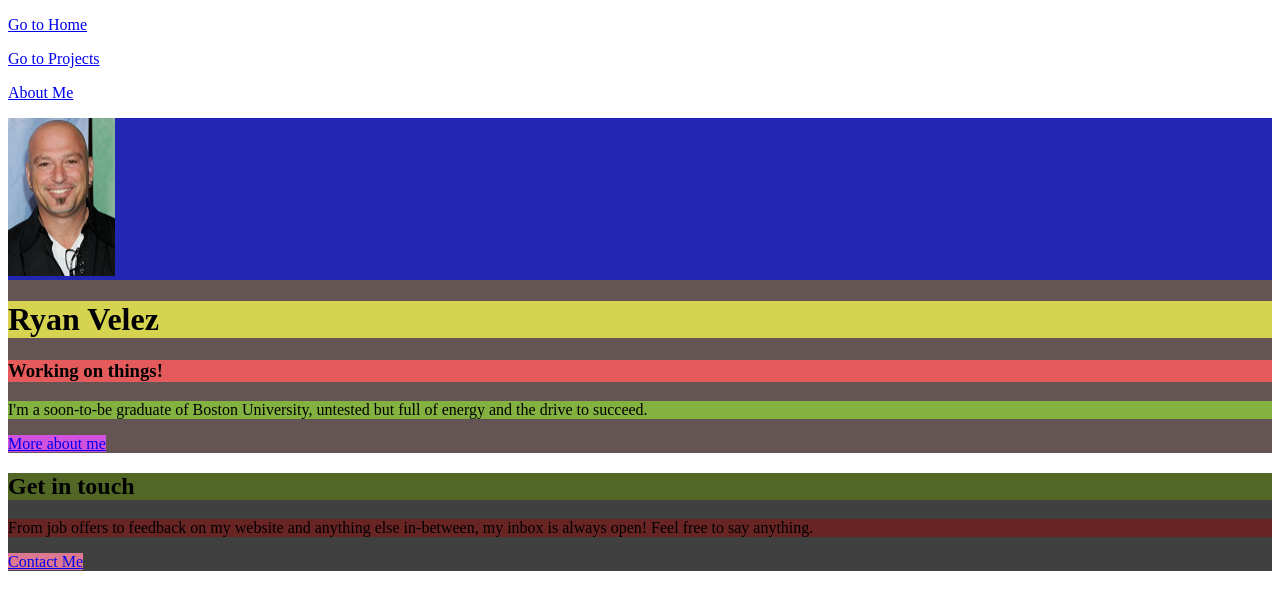
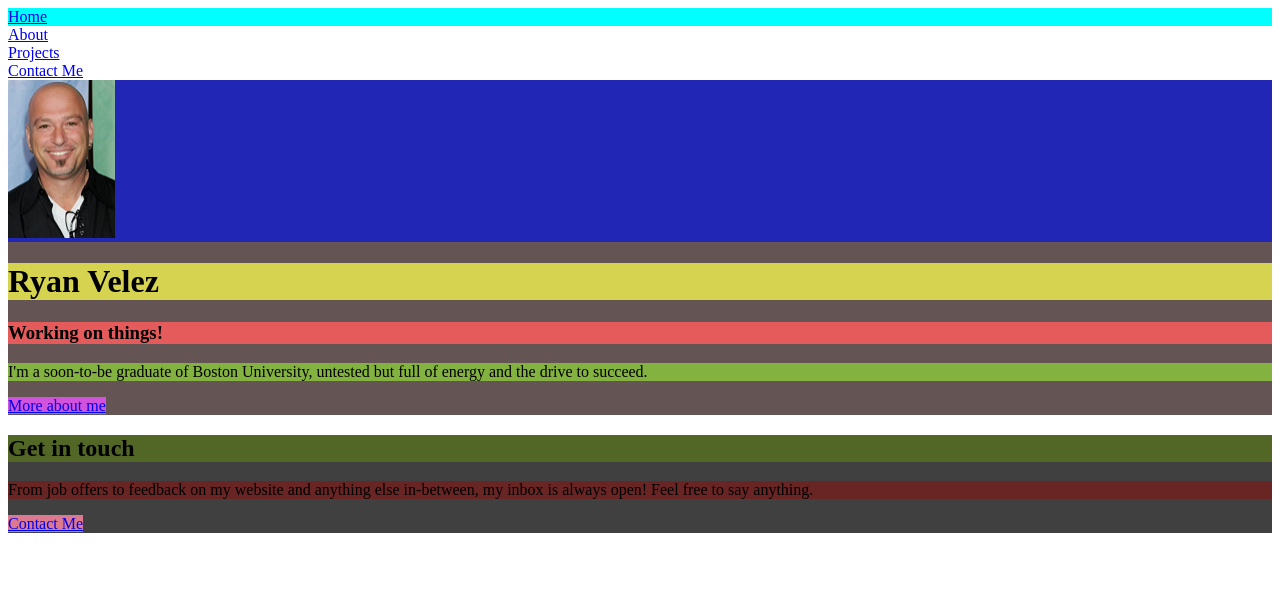
Before and after one commit to ryanv249/ryanv249.me, a Next.js app: page / in a window 1280 px wide. Shown: the top 610 px of the page. Built offline with nearby package versions, Linux system fonts and the light colour scheme.

Commit message:
created new navbar skeleton, lacks jsx functions. going to combine page layout functions and use conditional rendering to determine page content to remove clutter

```diff
--- a/components/layout.js
+++ b/components/layout.js
@@ -30,6 +30,36 @@ export function Header({ pageTitle }) {
     )
 }
 
+function NavBar ({ currPage }){
+    return(
+        <nav>
+            {/* page links */}
+            {/* depending on page, 'highlight' that link */}
+            <div>
+                <div className={currPage === "home" ? utilStyles.highlight : ""}>
+                    <Link href = "/">
+                        <a>Home</a>
+                    </Link>
+                </div>
+                <div className={currPage === "about" ? utilStyles.highlight : ""}>
+                    <Link href = "/about">
+                        <a>About</a>
+                    </Link>
+                </div>
+                <div className={currPage === "projects" ? utilStyles.highlight : ""}>
+                    <Link href = "/projects">
+                        <a>Projects</a>
+                    </Link>
+                </div>
+            </div>
+            {/* contact link */}
+            <div>
+                <a href="mailto:ryanv2468@hotmail.com">Contact Me</a>
+            </div>
+        </nav>
+    )
+}
+
 function Project({ children }){
     return(
         <div className ={styles.project}>
@@ -44,11 +74,7 @@ export function ProjectPageLayout({ project }) {
             <Header pageTitle={project.name} />
 
             {/*      navbar stuff  */}
-            <h2>
-                <Link href="/projects">
-                    <a>Back to Projects</a>
-                </Link>
-            </h2>
+            <NavBar currPage=""/>
 
             {/* content    make into a main?*/}
 
@@ -97,7 +123,7 @@ export function PreviewPageLayout({ school_list, personal_list }) {
             <Header pageTitle={"Projects - Ryan Velez"} />
 
             {/*      navbar stuff  */}
-            <NavList></NavList>
+            <NavBar currPage="projects"/>
 
             {/* content    make into a main*/}
 
@@ -160,7 +186,7 @@ export function HomePageLayout(){
             <Header pageTitle={"Home - Ryan Velez"}/>
 
             {/* this will be in a nav, use display grid */}
-            <NavList></NavList>
+            <NavBar currPage="home"/>
 
             {/* this will all be in a main */}
 
@@ -226,7 +252,7 @@ export function AboutPageLayout(){
             <Header pageTitle={"About - Ryan Velez"}/>
 
             {/* navbar stuff */}
-            <NavList></NavList>
+            <NavBar currPage="about"/>
 
             {/* content    put into main? */}
 
--- a/components/layout.module.css
+++ b/components/layout.module.css
@@ -1,7 +1,4 @@
-.test{
-    max-width: 36rem;
-    padding: 0 1vw;
-    margin: 3rem auto 6rem;
+.highlight{
     background-color: aqua;
 }
 
--- a/styles/utils.module.css
+++ b/styles/utils.module.css
@@ -56,3 +56,7 @@
 .face{
     background-color: rgb(33, 38, 181);
 }
+
+.highlight{
+    background-color: aqua;
+}
```
